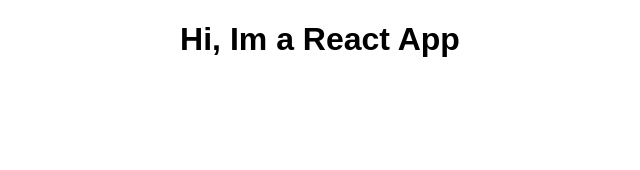
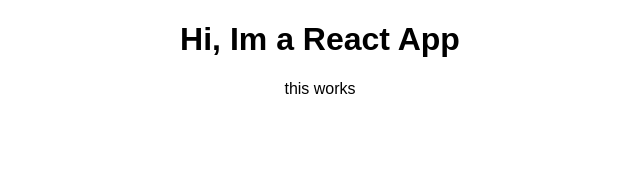
Before and after one commit to Q-Win/react-complete-guide, a React (Create React App) app: page / in a window 1280 px wide. Shown: the top 170 px of the page, without its empty margins (320-960 px from the left). Built offline with nearby package versions, Linux system fonts and the light colour scheme.

Commit message:
creat Person component file

```diff
--- a/src/App.js
+++ b/src/App.js
@@ -6,8 +6,10 @@
     return (
       <div className="App">
         <h1> Hi, Im a React App </h1>
+        <p> this works </p>
       </div>
     );
+    // return React.createElement('div', {className: 'App'},React.createElement('h1',null, 'Does this work?'))
   }
 }
 
```
Also changed, not shown: src/Person/Person.js (added).
